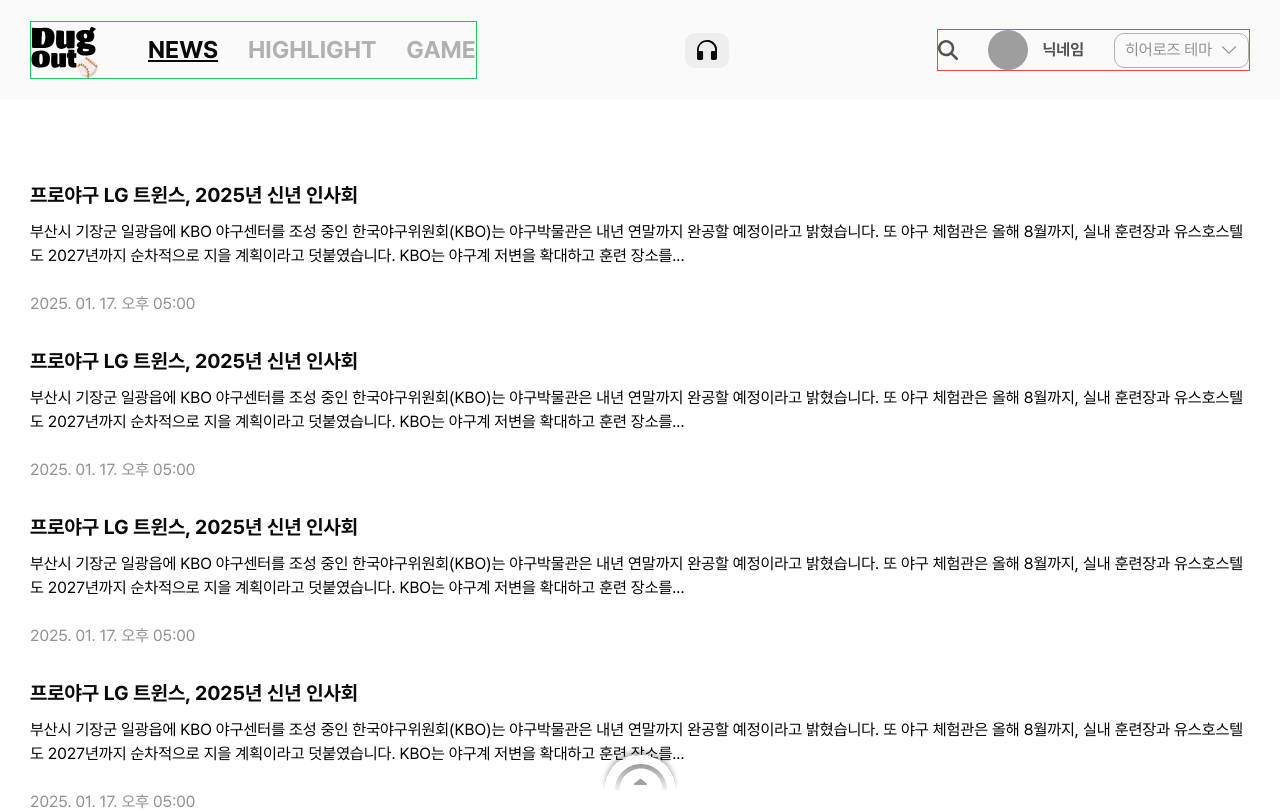
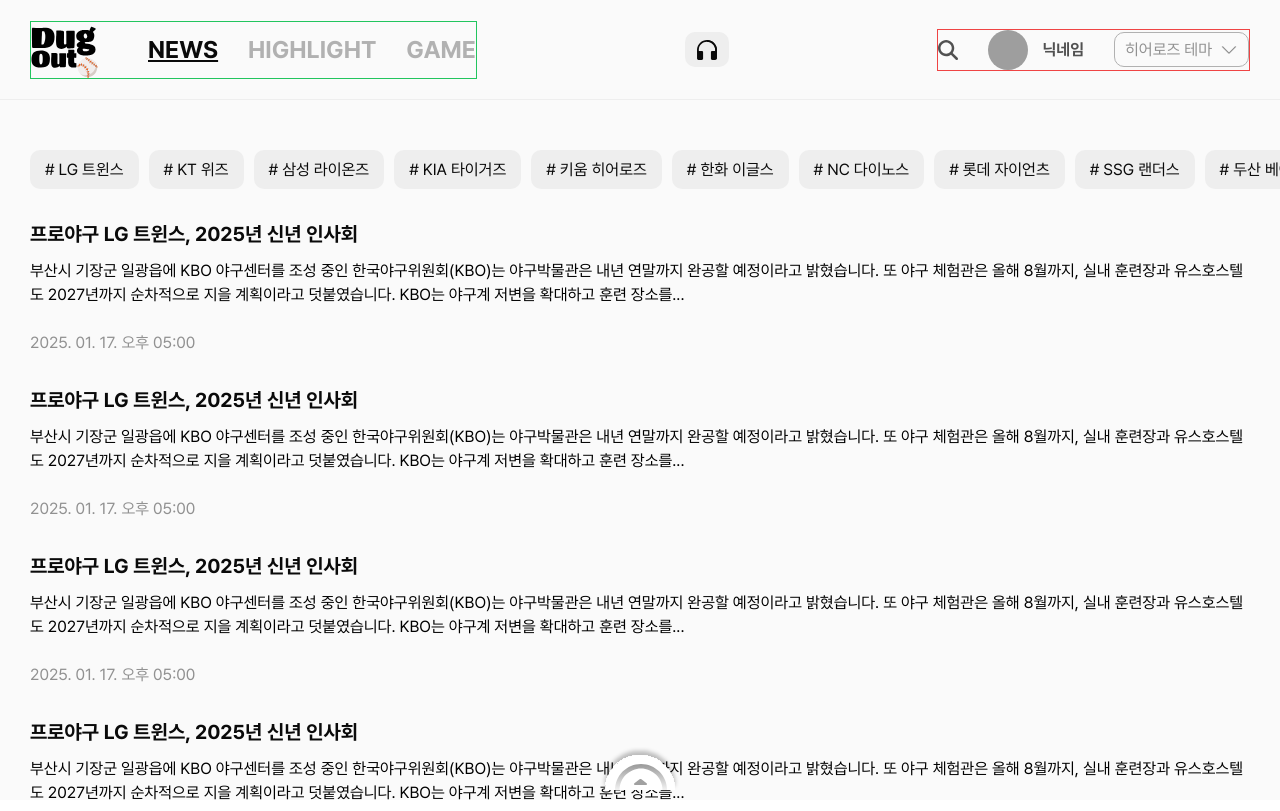
Before and after one commit to Lee-sungheon/Dugout, a Vue app: page /news in a window 1280 px wide. Shown: the top 811 px of the page. Built offline with nearby package versions, Linux system fonts and the light colour scheme; grey boxes are pictures that could not be loaded; a web font is replaced by a local one.

Commit message:
태그충돌해결

```diff
--- a/src/components/Header.vue
+++ b/src/components/Header.vue
@@ -7,7 +7,7 @@
 </script>
 <template>
   <header
-    class="w-full h-[100px] px-[30px] py-[22px] flex items-center justify-between fixed bg-white01 z-10"
+    class="w-full h-[100px] px-[30px] py-[22px] flex items-center justify-between bg-white01 border-b border-white02"
   >
     <!-- 왼쪽 영역(로고 / 네비게이션) -->
     <div class="flex items-center border border-green-500 gap-[50px]">
--- a/src/layouts/BoardLayout.vue
+++ b/src/layouts/BoardLayout.vue
@@ -11,7 +11,9 @@
     <Header />
     <Sidebar />
     <!-- 남은 부분 들어갈 컨텐츠 -->
-    <div class="mt-[100px] ml-[190px] flex-grow w-[calc(100%-190px)]">
+    <div
+      class="mt-[100px] ml-[190px] flex-grow w-[calc(100%-190px)] bg-white01"
+    >
       <RouterView />
     </div>
     <Footer />
--- a/src/layouts/RootLayout.vue
+++ b/src/layouts/RootLayout.vue
@@ -5,7 +5,7 @@
 </script>
 <template>
   <div
-    class="flex flex-col items-center justify-start w-full h-screen min-h-screen"
+    class="flex flex-col items-center justify-start w-full h-screen min-h-screen bg-white01"
   >
     <Header />
     <RouterView />
--- a/src/pages/News.vue
+++ b/src/pages/News.vue
@@ -73,14 +73,16 @@
 </script>
 <template>
   <div
-    class="relative overflow-x-auto scrollbar-hide w-full px-[30px] mt-[150px]"
+    class="mx-[30px] mt-[50px] min-h-[39px] w-full overflow-x-auto scrollbar-hide"
   >
-    <div class="flex items-center gap-[10px] w-max">
+    <div
+      class="flex items-center gap-x-[10px] w-max flex-nowrap ml-[30px] mr-[30px]"
+    >
       <button
         v-for="(team, index) of teams"
         :key="index"
         @click="selectTeam(team)"
-        class="inline-flex items-center h-[39px] px-[15px] bg-white02 rounded-[10px] whitespace-nowrap"
+        class="inline-flex items-center h-[39px] px-[15px] rounded-[10px] whitespace-nowrap"
         :class="{
           'bg-gray02 text-white01 gap-[10px]': selectedTeam.includes(team),
           'bg-white02 text-black01': !selectedTeam.includes(team),
--- a/src/pages/highlight.vue
+++ b/src/pages/highlight.vue
@@ -103,14 +103,16 @@
 </script>
 <template>
   <div
-    class="relative overflow-x-auto scrollbar-hide w-full px-[30px] mt-[150px]"
+    class="mx-[30px] mt-[50px] min-h-[39px] w-full overflow-x-auto scrollbar-hide"
   >
-    <div class="flex items-center gap-[10px] w-max">
+    <div
+      class="flex items-center gap-x-[10px] w-max flex-nowrap ml-[30px] mr-[30px]"
+    >
       <button
         v-for="(team, index) of teams"
         :key="index"
         @click="selectTeam(team)"
-        class="inline-flex items-center h-[39px] px-[15px] bg-white02 rounded-[10px] whitespace-nowrap"
+        class="inline-flex items-center h-[39px] px-[15px] rounded-[10px] whitespace-nowrap"
         :class="{
           'bg-gray02 text-white01 gap-[10px]': selectedTeam.includes(team),
           'bg-white02 text-black01': !selectedTeam.includes(team),
--- a/src/router/index.js
+++ b/src/router/index.js
@@ -10,8 +10,8 @@
 import NC from "../pages/Nc.vue";
 import Kiwoom from "../pages/Kiwoom.vue";
 import News from "@/pages/News.vue";
-import Game from "@/pages/game.vue";
-import Highlight from "@/pages/highlight.vue";
+import Game from "@/pages/Game.vue";
+import Highlight from "@/pages/Highlight.vue";
 
 const router = createRouter({
   history: createWebHistory(import.meta.env.BASE_URL),
```
